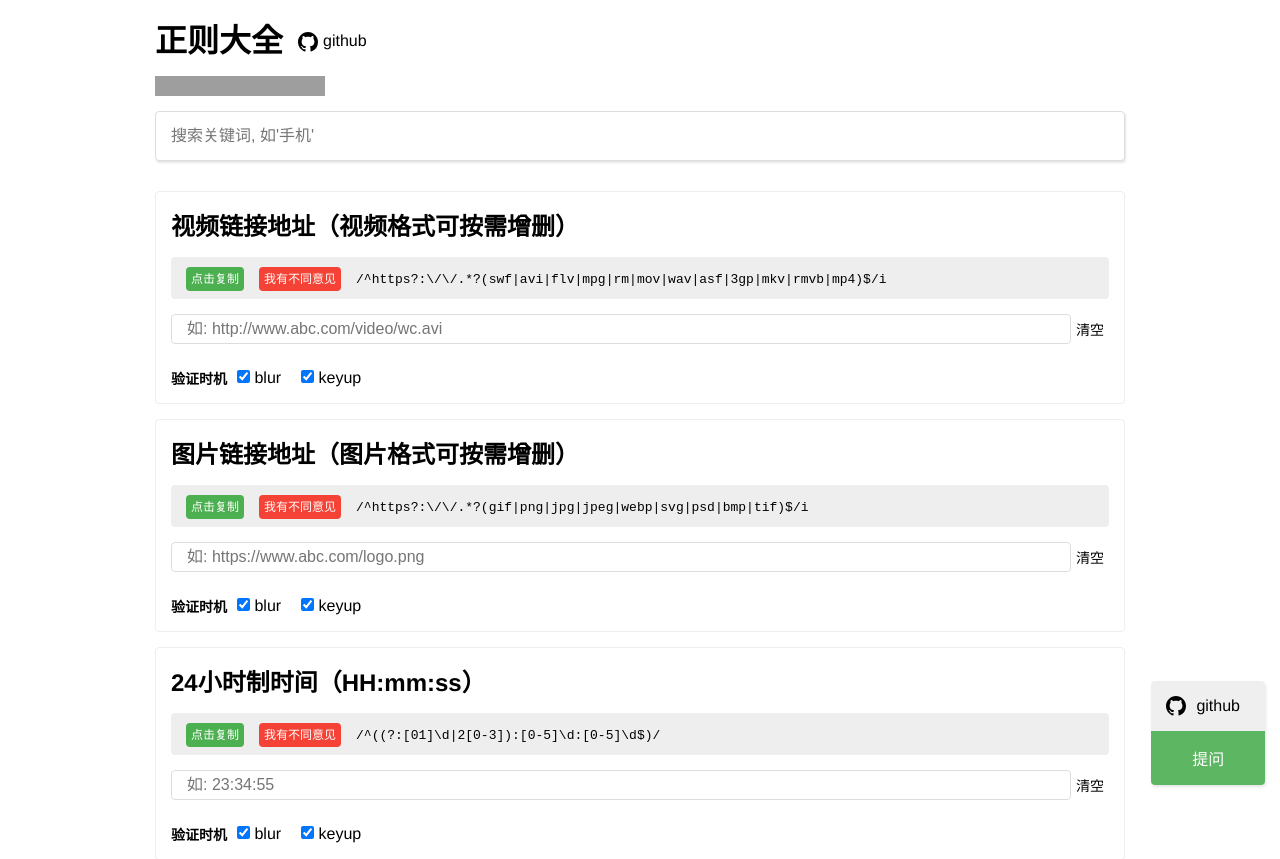
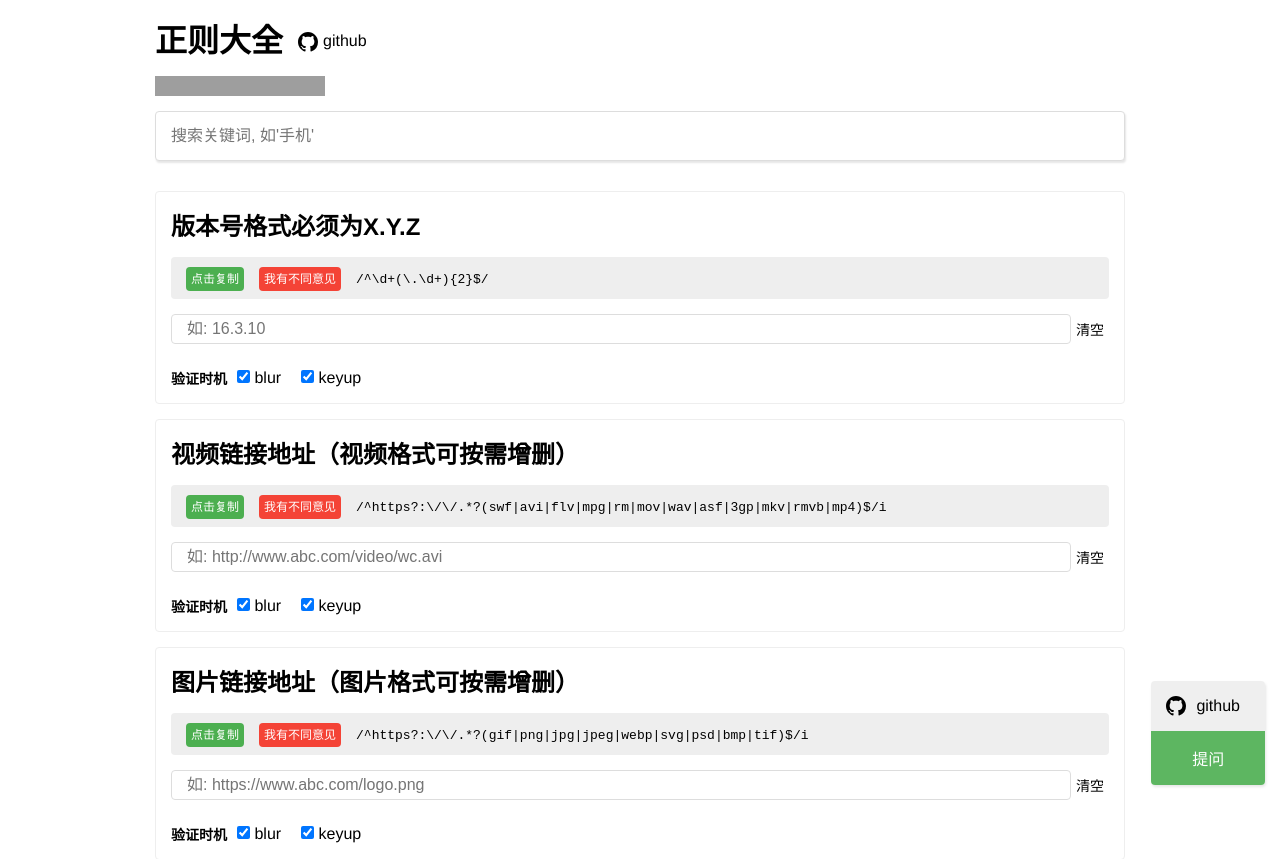
Before and after one commit to any86/any-rule, a Vue app: page / in a window 1280 px wide. Shown: the top 859 px of the page. Built offline with nearby package versions, Linux system fonts and the light colour scheme; grey boxes are pictures that could not be loaded.

Commit message:
feat: issue#7 增加对semver版本号格式的支持

```diff
--- a/src/RULES.js
+++ b/src/RULES.js
@@ -1,4 +1,9 @@
 module.exports = [{
+        title: '版本号格式必须为X.Y.Z',
+        rule: /^\d+(\.\d+){2}$/,
+        example: '如: 16.3.10'
+    },
+    {
         title: '视频链接地址（视频格式可按需增删）',
         rule: /^https?:\/\/.*?(swf|avi|flv|mpg|rm|mov|wav|asf|3gp|mkv|rmvb|mp4)$/i,
         example: '如: http://www.abc.com/video/wc.avi'
@@ -132,7 +137,7 @@ module.exports = [{
     },
     {
         title: '纯数字',
-        rule:/^\d{1,}$/,
+        rule: /^\d{1,}$/,
         example: '如: 12345678'
     },
     {
```
Also changed, not shown: 1 other file (tests, documents, lock files or other folders). Lines whose indentation alone changed are shown as unchanged.
